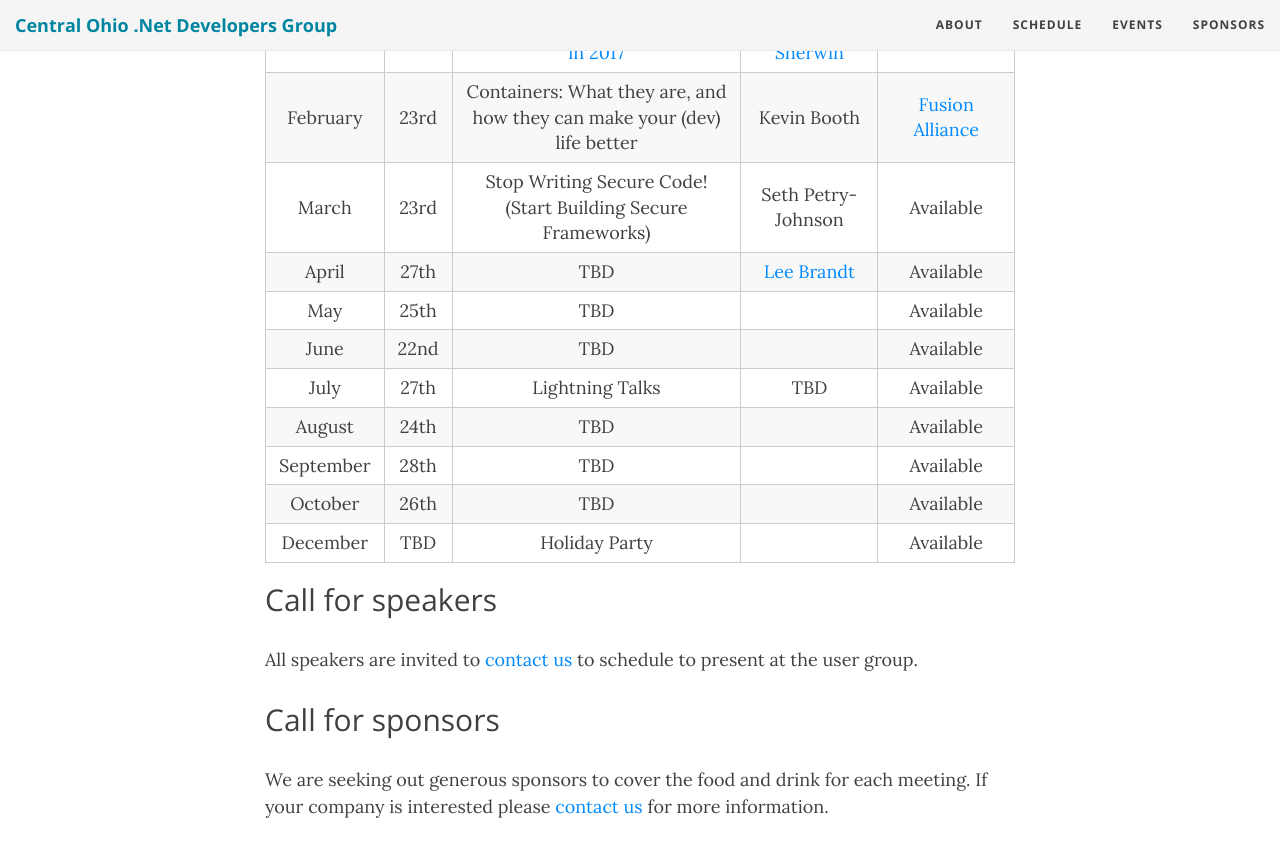
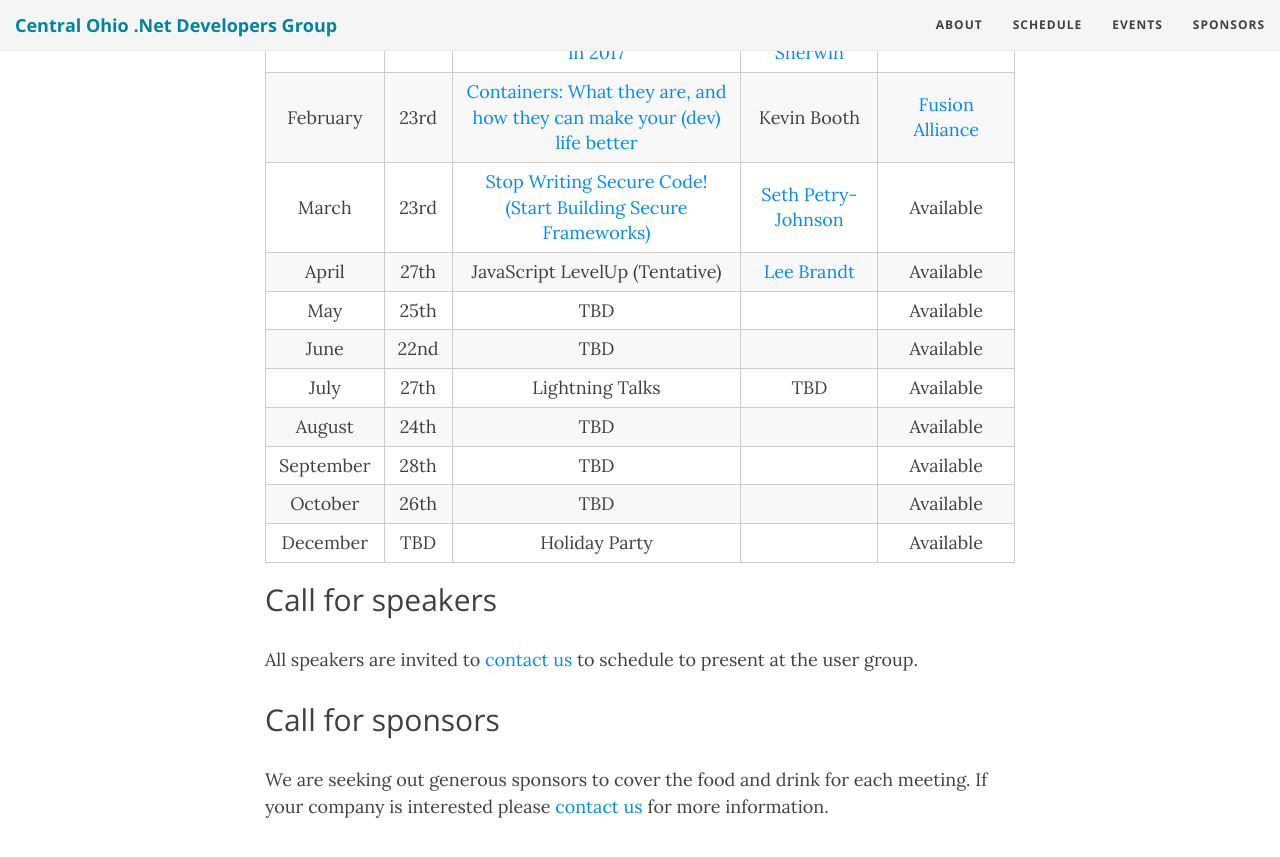
Before and after one commit to condg/condg.github.io, a Jekyll site: the page built from schedule.md, in a window 1280 px wide and 900 px high, scrolled down 420 px. Shown: the top 857 px of the window. Built offline with Jekyll 4.4.1, drawn with Linux system fonts in a browser that asks for light colours; nearby versions of some CDN libraries; comment, search, counter and statistics services are not loaded.

```diff
--- a/schedule.md
+++ b/schedule.md
@@ -10,9 +10,9 @@ Below is the tentative monthly meeting schedule for 2017.
 |   Month   |  Day |      Topic      | Presenter | Sponsor(s) |
 |:---------:|:----:|:---------------:|:---------:|:----------:|
 |  January  | 26th | [Visual Studio...What's Coming in 2017](/2017/01/17/january-2017-visual-studio-whats-coming-in-2017/) | [Brian Sherwin](http://briansherwin.com/) | [TEKsystems](https://www.teksystems.com) |
-|  February | 23rd | Containers: What they are, and how they can make your (dev) life better | Kevin Booth | [Fusion Alliance](https://fusionalliance.com/) |
-|   March   | 23rd |       Stop Writing Secure Code! (Start Building Secure Frameworks)       | Seth Petry-Johnson | Available |
-|   April   | 27th |       TBD       | [Lee Brandt](http://leebrandt.me/) | Available |
+|  February | 23rd | [Containers: What they are, and how they can make your (dev) life better](/2017/02/07/february-2017-containers-what-they-are-and-how-they-can-make-your-life-better/) | Kevin Booth | [Fusion Alliance](https://fusionalliance.com/) |
+|   March   | 23rd | [Stop Writing Secure Code! (Start Building Secure Frameworks)](/2017/03/01/march-2017-stop-writing-secure-code/)       | [Seth Petry-Johnson](http://www.petry-johnson.com) | Available |
+|   April   | 27th | JavaScript LevelUp (Tentative) | [Lee Brandt](http://leebrandt.me/) | Available |
 |    May    | 25th |       TBD       |           | Available |
 |    June   | 22nd |       TBD       |           | Available |
 |    July   | 27th | Lightning Talks |    TBD    | Available |
```
Also changed, not shown: _posts/2017-03-01-march-2017-stop-writing-secure-code.md (renamed from _posts/2017-03-07-march-2017-stop-writing-secure-code.md, +1 -1 lines), Gemfile.lock.
